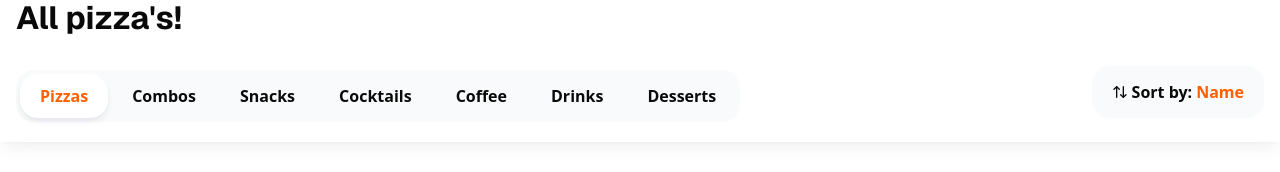
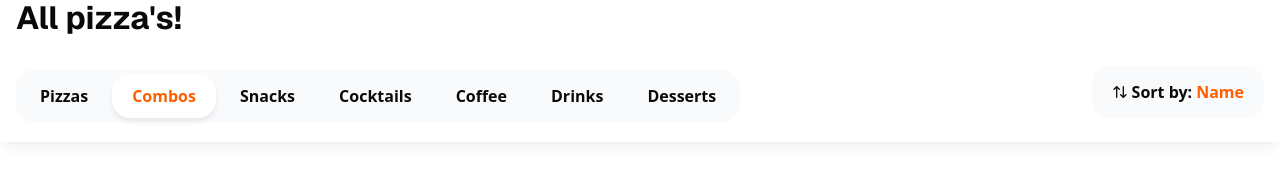
Before and after one commit to BLueSab3R/next-pizza, a Next.js app: page / in a window 1280 px wide. Shown: the part 208-380 px from the top of the page. Built offline with nearby package versions, Linux system fonts and the light colour scheme.

Commit message:
add scroll, use zustand

```diff
--- a/components/shared/Categories.tsx
+++ b/components/shared/Categories.tsx
@@ -1,23 +1,29 @@
 "use client";
 import { cn } from "@/lib/utils";
-import React, { useState } from "react";
+import { useState } from "react";
+import { useCategoryStore } from "@/store/category";
 
 interface Props {
   className?: string;
 }
 
 const categories = [
-  "Pizzas",
-  "Combos",
-  "Snacks",
-  "Cocktails",
-  "Coffee",
-  "Drinks",
-  "Desserts",
+  { id: 1, name: "Pizzas" },
+  { id: 2, name: "Combos" },
+  { id: 3, name: "Snacks" },
+  { id: 4, name: "Cocktails" },
+  { id: 5, name: "Coffee" },
+  { id: 6, name: "Drinks" },
+  { id: 7, name: "Desserts" },
 ];
 
 export const Categories = ({ className }: Props) => {
-  const [activeIndex, setActiveIndex] = useState(0);
+  const activeCategoryId = useCategoryStore((state) => state.activeId);
+  const setActiveCategoryId = useCategoryStore((state) => state.setActiveId);
+
+  const handleCategoryClick = (categoryId: number) => {
+    setActiveCategoryId(categoryId);
+  };
 
   return (
     <div
@@ -26,18 +32,19 @@ export const Categories = ({ className }: Props) => {
         className,
       )}
     >
-      {categories.map((category, index) => (
-        <button
-          onClick={() => setActiveIndex(index)}
+      {categories.map(({ name, id }) => (
+        <a
+          onClick={() => handleCategoryClick(id)}
           className={cn(
             "flex items-center font-bold  h-11 rounded-2xl px-5 cursor-pointer",
-            activeIndex === index &&
+            activeCategoryId === id &&
               "bg-white shadow-md shadow-gray-200 text-primary",
           )}
-          key={index}
+          key={id}
+          href={`/#${name}`}
         >
-          {category}
-        </button>
+          {name}
+        </a>
       ))}
     </div>
   );
--- a/components/shared/ProductGroupList.tsx
+++ b/components/shared/ProductGroupList.tsx
@@ -5,19 +5,7 @@ import { Title } from "./Title";
 import { cn } from "@/lib/utils";
 import { ProductCard } from "./ProductCard";
 import { useIntersection } from "./hooks/useIntersection";
-type CartItem = {
-  id: number;
-  name: string;
-  price: number;
-  quantity: number;
-  imageUrl?: string;
-  size?: 20 | 30 | 40;
-};
-type Cart = {
-  items: CartItem[];
-  totalSum: number;
-  status: "idle" | "loading" | "error" | "success";
-};
+import { useCategoryStore } from "@/store/category";
 
 type ProductItem = {
   price: number;
@@ -43,24 +31,27 @@ export const ProductGroupList = ({
   className,
   categoryId,
 }: Props) => {
+  const setActiveCategoryId = useCategoryStore((state) => state.setActiveId);
   const intersectionRef = useRef<HTMLDivElement>(null);
   const intersection = useIntersection(intersectionRef);
+
   useEffect(() => {
     if (intersection?.isIntersecting) {
-      alert(`Active category:${title}, ID:${categoryId}`);
+      setActiveCategoryId(categoryId);
     }
   }, [intersection?.isIntersecting, title, categoryId]);
+
   return (
     <div className={className} id={title} ref={intersectionRef}>
       <Title text={title} size="lg" className="mb-6" />
       <div className={cn("grid grid-cols-3 gap-12.5", listClassName)}>
-        {items.map((item) => (
+        {items.map(({ id, name, imageUrl, items }) => (
           <ProductCard
-            key={item.id}
-            id={item.id}
-            name={item.name}
-            imageUrl={item.imageUrl}
-            price={item.items[0].price}
+            key={id}
+            id={id}
+            name={name}
+            imageUrl={imageUrl}
+            price={items[0].price}
           />
         ))}
       </div>
--- /dev/null
+++ b/store/category.ts
@@ -0,0 +1,11 @@
+import { create } from "zustand";
+
+type State = {
+  activeId: number;
+  setActiveId: (activeId: number) => void;
+};
+
+export const useCategoryStore = create<State>((set) => ({
+  activeId: 1,
+  setActiveId: (activeId: number) => set({ activeId }),
+}));
```
